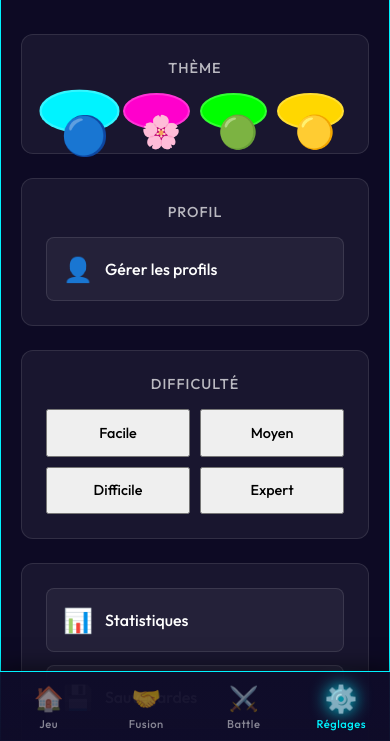
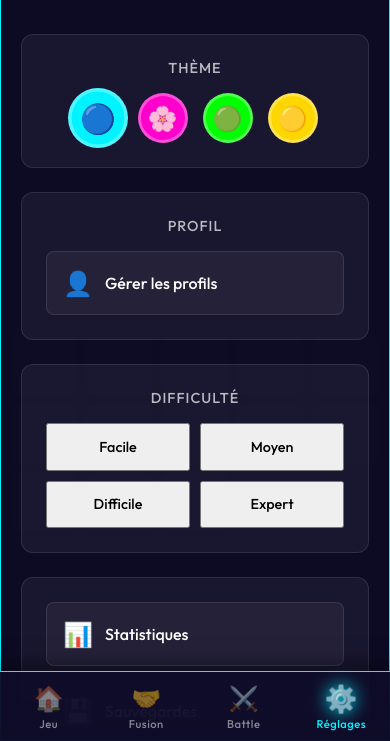
Before and after one commit to JamiTheS/SUDOKU-ZEN, a website: page index.html in a window 390 px wide. Both pictures are taken after a click on the button "⚙️ Réglages". Shown: the part 103-844 px from the top of the page. Drawn offline with Linux system fonts and the light colour scheme.

Commit message:
Fix: Critical mobile PWA fixes - grid display, numpad visibility, safe-area buttons, navigation, theme design

```diff
--- a/script.js
+++ b/script.js
@@ -469,9 +469,14 @@ class SudokuGame {
   }
 
   switchTab(tab) {
+    const settingsModal = document.getElementById("settings-modal");
+
     switch (tab) {
       case "home":
-        // Already on home, do nothing
+        // Close settings modal if open
+        if (settingsModal && !settingsModal.classList.contains("hidden")) {
+          settingsModal.classList.add("hidden");
+        }
         break;
       case "fusion":
         // Trigger coop button
@@ -483,7 +488,7 @@ class SudokuGame {
         break;
       case "settings":
         // Open settings modal
-        document.getElementById("settings-modal")?.classList.remove("hidden");
+        settingsModal?.classList.remove("hidden");
         break;
     }
   }
--- a/style.css
+++ b/style.css
@@ -477,12 +477,16 @@ h1 {
     }
 
     .game-board {
+        display: grid !important;
+        grid-template-columns: repeat(9, 1fr) !important;
         width: 100%;
         max-width: min(90vw, 55vh);
         flex-shrink: 0;
     }
 
     .controls {
+        display: flex !important;
+        flex-direction: column !important;
         flex: 0 0 auto;
         width: 100%;
         gap: 10px;
@@ -490,8 +494,9 @@ h1 {
     }
 
     .numpad {
-        grid-template-columns: repeat(6, 1fr);
-        gap: 6px;
+        display: grid !important;
+        grid-template-columns: repeat(5, 1fr) !important;
+        gap: 8px;
     }
 
     .num-btn,
@@ -768,15 +773,21 @@ h1 {
 
 .close-modal-btn {
     position: fixed;
-    top: 15px;
-    right: 15px;
+    top: max(15px, env(safe-area-inset-top));
+    right: max(15px, env(safe-area-inset-right));
     z-index: 201;
     font-size: 2.5rem;
-    background: none;
+    background: rgba(0,0,0,0.5);
     border: none;
     color: #fff;
     cursor: pointer;
     padding: 5px 15px;
+    border-radius: 50%;
+    width: 50px;
+    height: 50px;
+    display: flex;
+    align-items: center;
+    justify-content: center;
 }
 
 .settings-section {
@@ -797,15 +808,20 @@ h1 {
 
 .settings-theme-selector {
     display: flex;
-    gap: 10px;
-    justify-content: space-around;
+    gap: 15px;
+    justify-content: center;
 }
 
 .settings-theme-selector .theme-btn {
-    flex: 1;
-    padding: 1rem;
-    font-size: 2rem;
-    border: 2px solid rgba(255, 255, 255, 0.2);
+    width: 50px;
+    height: 50px;
+    padding: 0;
+    font-size: 1.5rem;
+    border-radius: 50%;
+    border: 3px solid rgba(255, 255, 255, 0.3);
+    display: flex;
+    align-items: center;
+    justify-content: center;
 }
 
 .settings-difficulty-selector {
```
